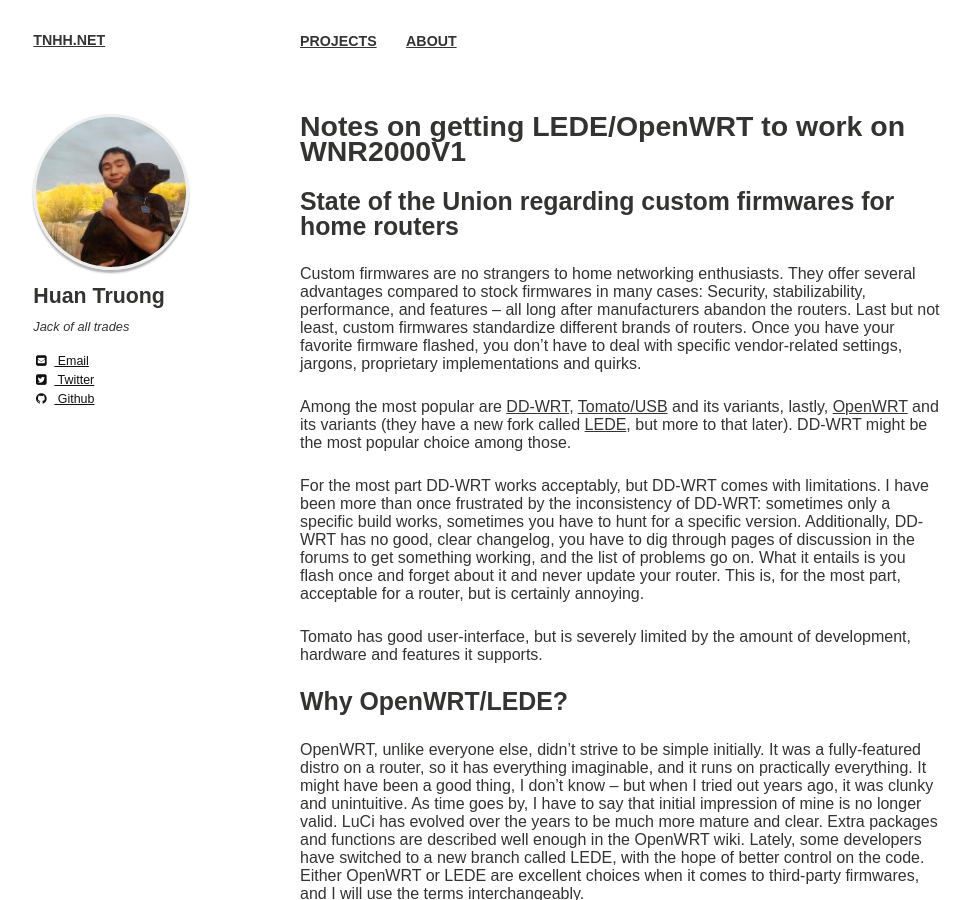
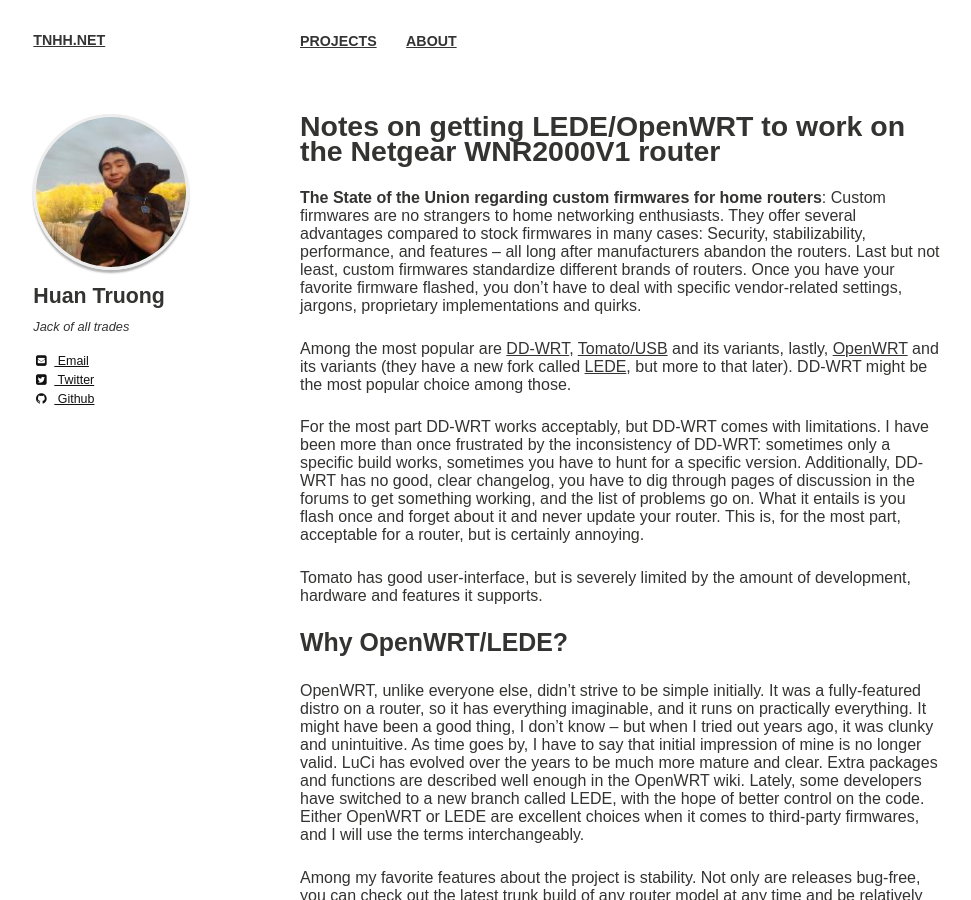
Before and after one commit to htruong/htruong.github.io, a Jekyll site: the page built from _posts/2016-12-12-lede-on-wnr2000v1-unsupported-hardware.markdown, in a window 1280 px wide and 900 px high. Shown: the whole window, without its empty margins (20-991 px from the left). Built offline with Jekyll 4.4.1, drawn with Linux system fonts in a browser that asks for light colours; nearby versions of some CDN libraries; some of the changed text lies outside the part shown.

Commit message:
more fixes

```diff
--- a/_posts/2016-12-12-lede-on-wnr2000v1-unsupported-hardware.markdown
+++ b/_posts/2016-12-12-lede-on-wnr2000v1-unsupported-hardware.markdown
@@ -1,13 +1,10 @@
 ---
 layout: post
-title: Notes on getting LEDE/OpenWRT to work on WNR2000V1
+title: Notes on getting LEDE/OpenWRT to work on the Netgear WNR2000V1 router
 published: true
 ---
 
-State of the Union regarding custom firmwares for home routers
----
-
-Custom firmwares are no strangers to home networking enthusiasts. They offer several advantages compared to stock firmwares in many cases: Security, stabilizability, performance, and features -- all long after manufacturers abandon the routers. Last but not least, custom firmwares standardize different brands of routers. Once you have your favorite firmware flashed, you don't have to deal with specific vendor-related settings, jargons, proprietary implementations and quirks.
+**The State of the Union regarding custom firmwares for home routers**: Custom firmwares are no strangers to home networking enthusiasts. They offer several advantages compared to stock firmwares in many cases: Security, stabilizability, performance, and features -- all long after manufacturers abandon the routers. Last but not least, custom firmwares standardize different brands of routers. Once you have your favorite firmware flashed, you don't have to deal with specific vendor-related settings, jargons, proprietary implementations and quirks.
 
 Among the most popular are [DD-WRT](http://www.dd-wrt.com/), [Tomato/USB](http://www.polarcloud.com/tomato) and its variants, lastly, [OpenWRT](https://openwrt.org/) and its variants (they have a new fork called [LEDE](https://lede-project.org), but more to that later). DD-WRT might be the most popular choice among those.
 
```
